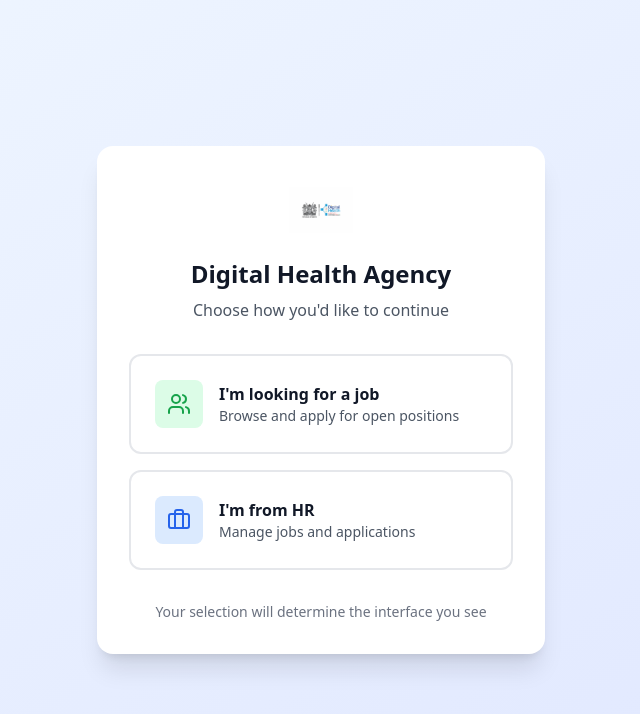
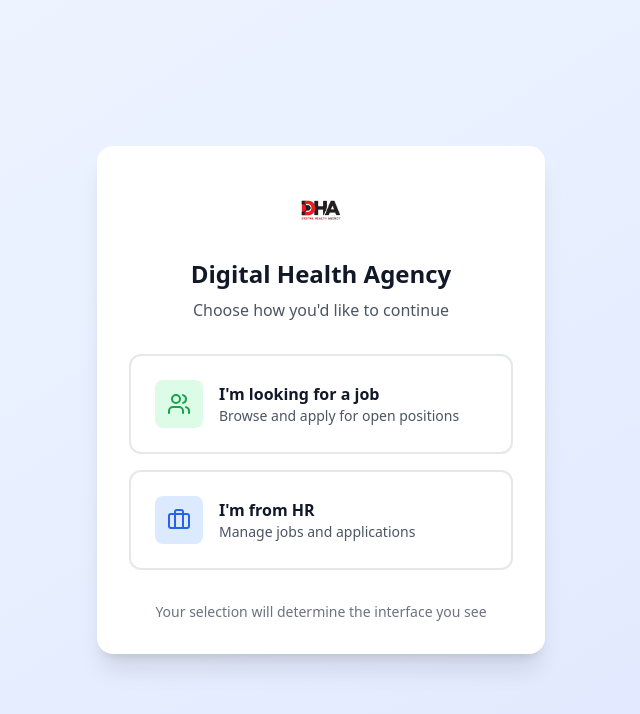
Before and after one commit to 6enard/dha2, a React (Vite) app: page / in a window 1280 px wide. Shown: the top 714 px of the page, without its empty margins (319-959 px from the left). Built offline with nearby package versions, Linux system fonts and the light colour scheme; no server answers.

Commit message:
Update all logos to use dhanewlogo.jpeg

```diff
--- a/index.html
+++ b/index.html
@@ -2,7 +2,7 @@
 <html lang="en">
   <head>
     <meta charset="UTF-8" />
-    <link rel="icon" type="image" href="/DHALOGO.png" />
+    <link rel="icon" type="image" href="/dhanewlogo.jpeg" />
     <meta name="viewport" content="width=device-width, initial-scale=1.0" />
     <title>Digital Health Agency HR Management System</title>
   </head>
--- a/src/components/Auth/Login.tsx
+++ b/src/components/Auth/Login.tsx
@@ -29,7 +29,7 @@ const Login: React.FC = () => {
       <div className="bg-white rounded-2xl shadow-xl w-full max-w-md p-8">
         <div className="text-center mb-8">
           <img
-            src="/DHALOGO.png"
+            src="/dhanewlogo.jpeg"
             alt="Digital Health Agency"
             className="w-16 h-16 rounded-xl mx-auto mb-4 object-contain"
           />
--- a/src/components/Auth/RoleSelector.tsx
+++ b/src/components/Auth/RoleSelector.tsx
@@ -11,7 +11,7 @@ const RoleSelector: React.FC<RoleSelectorProps> = ({ onRoleSelect }) => {
       <div className="bg-white rounded-2xl shadow-xl w-full max-w-md p-8">
         <div className="text-center mb-8">
           <img
-            src="/DHALOGO.png"
+            src="/dhanewlogo.jpeg"
             alt="Digital Health Agency"
             className="w-16 h-16 rounded-xl mx-auto mb-4 object-contain"
           />
--- a/src/components/Layout/Sidebar.tsx
+++ b/src/components/Layout/Sidebar.tsx
@@ -65,7 +65,7 @@ const Sidebar: React.FC = () => {
         <div className="p-6 flex items-center justify-between">
           <div className="flex items-center space-x-3">
             <img
-              src="/DHALOGO.png"
+              src="/dhanewlogo.jpeg"
               alt="Digital Health Agency"
               className="w-8 h-8 rounded-lg object-contain"
             />
```
